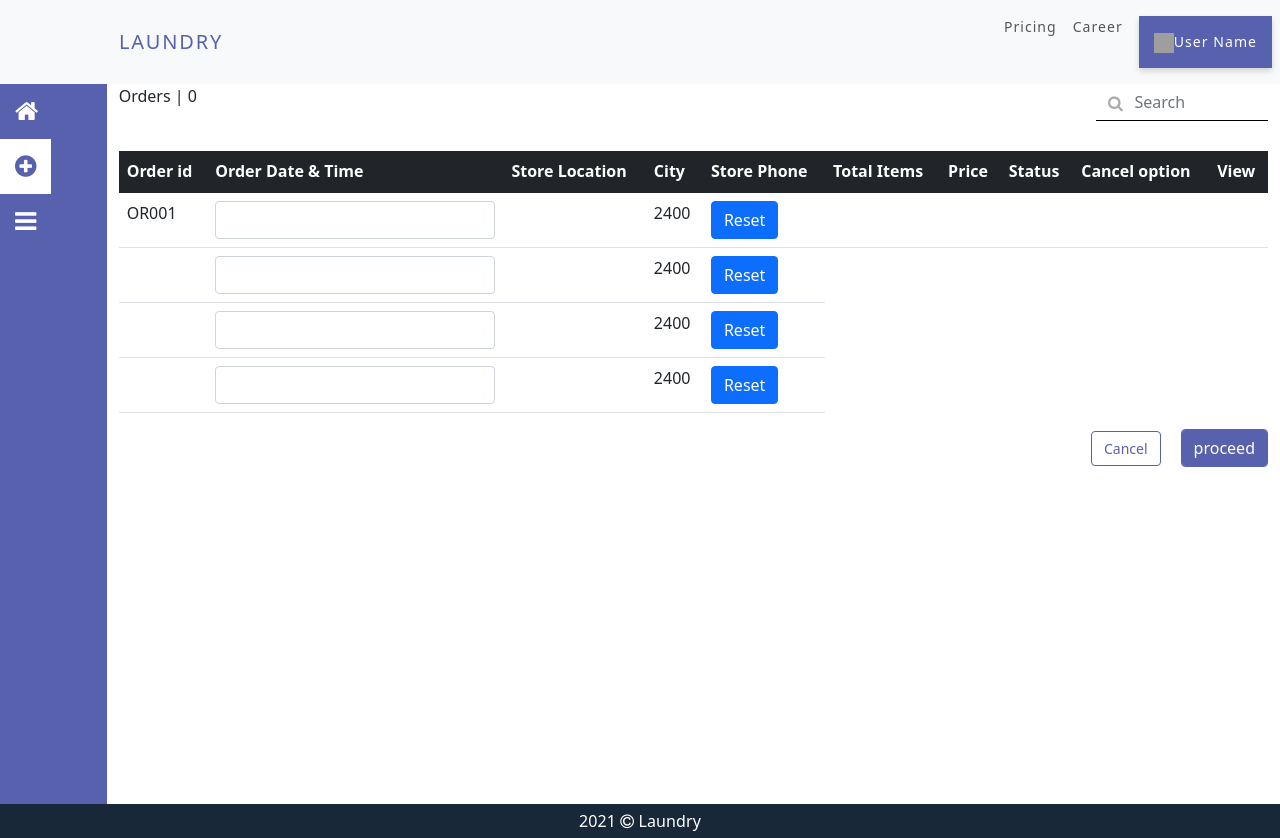
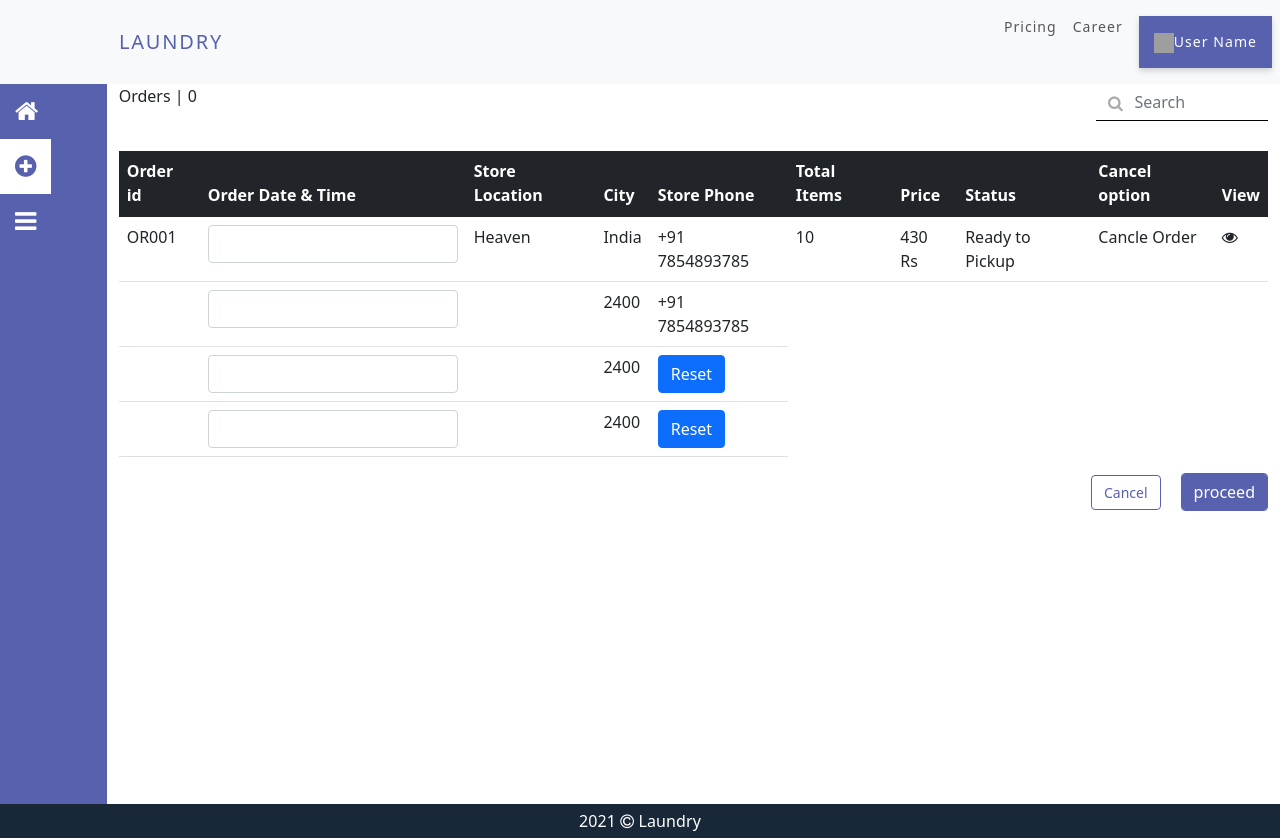
Before and after one commit to AnushaPhyrdha/LanundryServices, a React (Create React App) app in the folder mylaundry/: page /listview in a window 1280 px wide. Built offline with nearby package versions, Linux system fonts and the light colour scheme; grey boxes are pictures that could not be loaded.

Commit message:
list view updated

```diff
--- a/mylaundry/src/components/listview.js
+++ b/mylaundry/src/components/listview.js
@@ -61,16 +61,16 @@ function Listview() {
                   <td>
                     <input type="text" class="form-control" />
                   </td>
-                  <td></td>
-                  <td>2400</td>
+                  <td>Heaven</td>
+                  <td>India</td>
+                  <td>+91 7854893785</td>
+                  <td>10</td>
+                  <td>430 Rs</td>
+                  <td>Ready to Pickup</td>
+                  <td>Cancle Order</td>
                   <td>
-                    <button class="btn btn-primary">Reset</button>
+                    <i class="fa fa-eye"></i>
                   </td>
-                  <td></td>
-                  <td></td>
-                  <td></td>
-                  <td></td>
-                  <td></td>
                 </tr>
                 <tr>
                   <td></td>
@@ -79,9 +79,7 @@ function Listview() {
                   </td>
                   <td></td>
                   <td>2400</td>
-                  <td>
-                    <button class="btn btn-primary">Reset</button>
-                  </td>
+                  <td>+91 7854893785</td>
                 </tr>
                 <tr>
                   <td></td>
```
